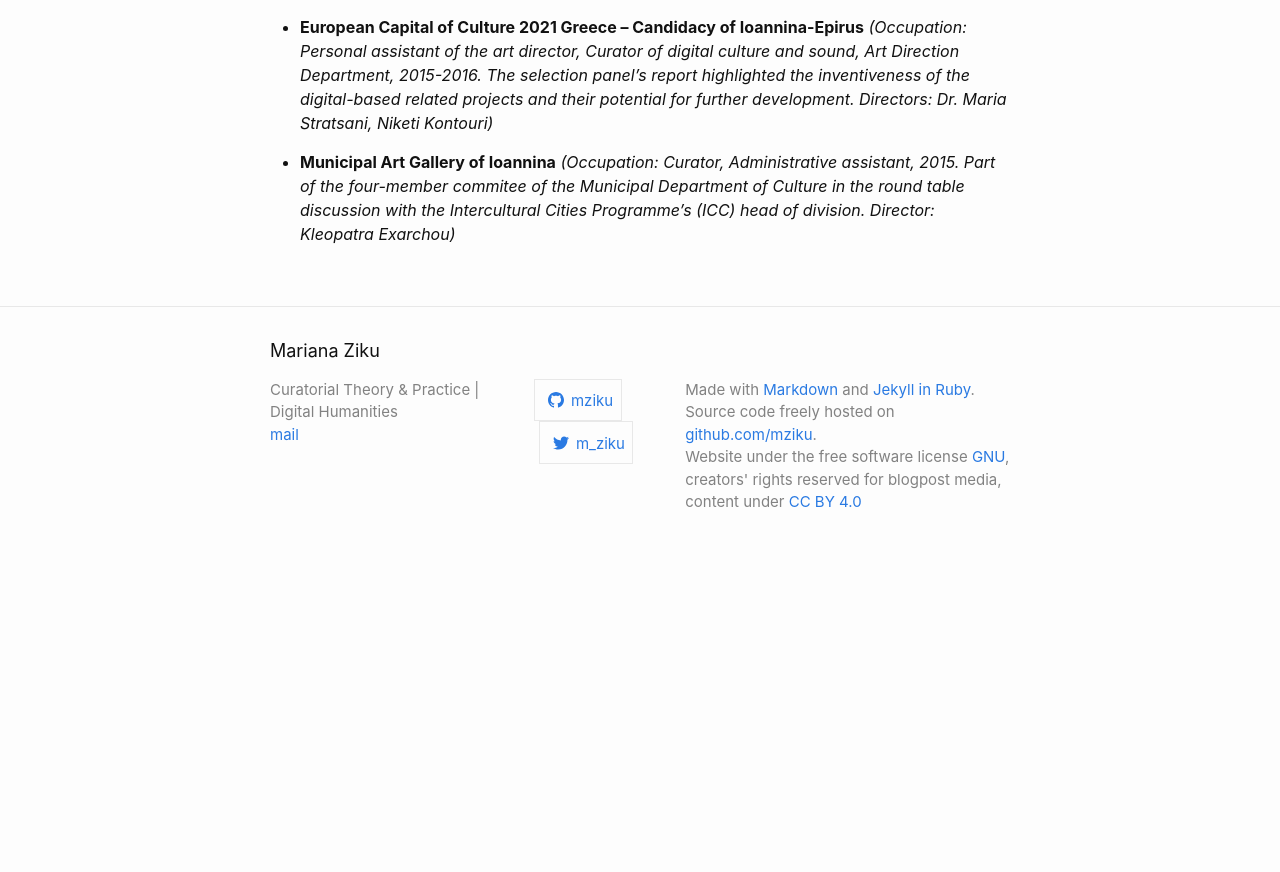
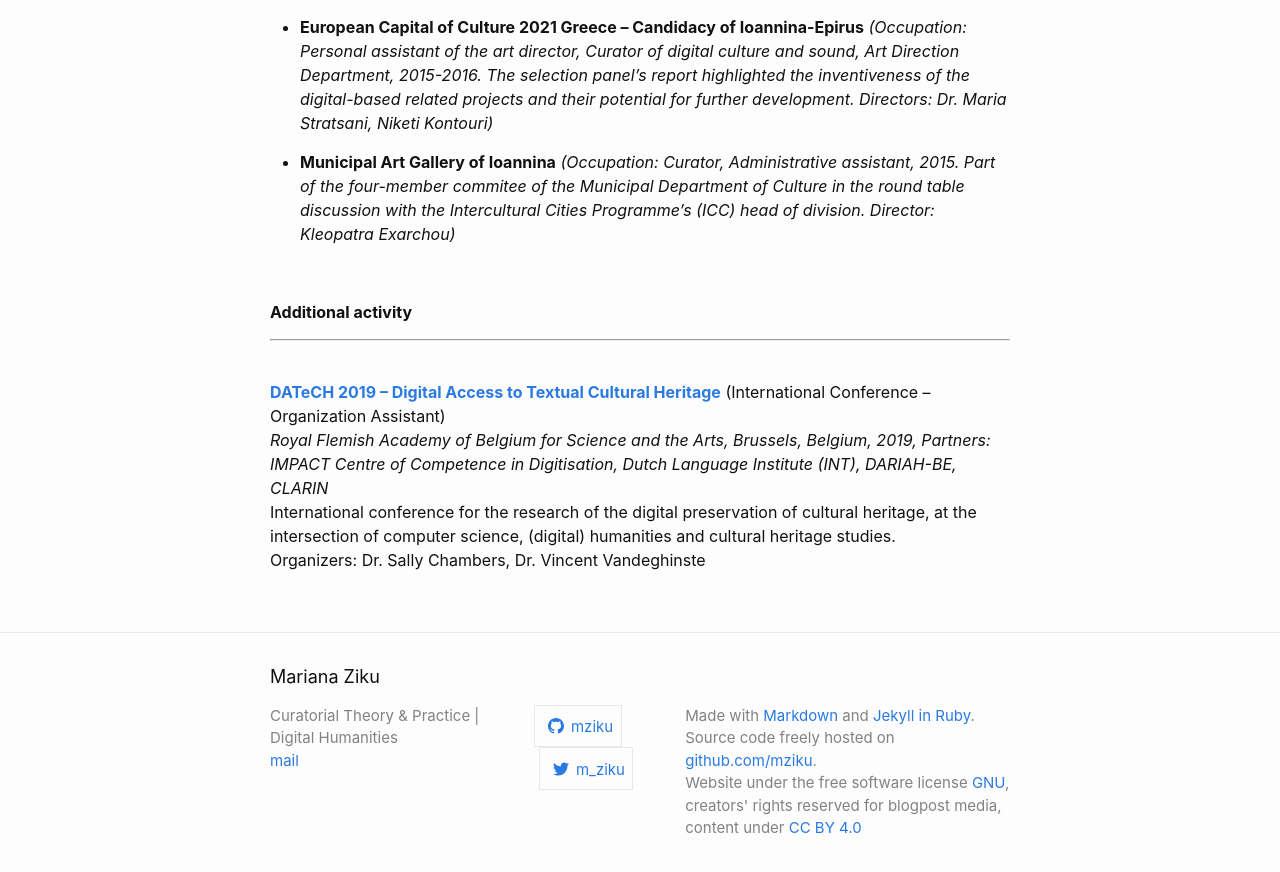
Before and after one commit to mziku/mziku.github.io, a Jekyll site: the page built from practice.md, in a window 1280 px wide and 900 px high, scrolled down 944 px. Shown: the top 872 px of the window. Built offline with Jekyll 4.4.1, drawn with Linux system fonts in a browser that asks for light colours; before the commit the page ends 1518 px from its top, so only the background shows below that.

Commit message:
Update practice.md

```diff
--- a/practice.md
+++ b/practice.md
@@ -18,3 +18,16 @@ navigation_weight: 2
 + **European Capital of Culture 2021 Greece – Candidacy of Ioannina-Epirus** *(Occupation: Personal assistant of the art director, Curator of digital culture and sound, Art Direction Department, 2015-2016. The selection panel’s report highlighted the inventiveness of the digital-based related projects and their potential for further development. Directors: Dr. Maria Stratsani, Niketi Kontouri)*
 
 + **Municipal Art Gallery of Ioannina** *(Occupation: Curator, Administrative assistant, 2015. Part of the four-member commitee of the Municipal Department of Culture in the round table discussion with the Intercultural Cities Programme's (ICC) head of division. Director: Kleopatra Exarchou)*
+
+ <br>
+
+**Additional activity**
+
+---
+
+<br>
+
+[**DATeCH 2019 – Digital Access to Textual Cultural Heritage**](http://datech.digitisation.eu/) (International Conference – Organization Assistant)
+*Royal Flemish Academy of Belgium for Science and the Arts, Brussels, Belgium, 2019, Partners: IMPACT Centre of Competence in Digitisation, Dutch Language Institute (INT), DARIAH-BE, CLARIN*
+International conference for the research of the digital preservation of cultural heritage, at the intersection of computer science, (digital) humanities and cultural heritage studies.
+Organizers: Dr. Sally Chambers, Dr. Vincent Vandeghinste
```
